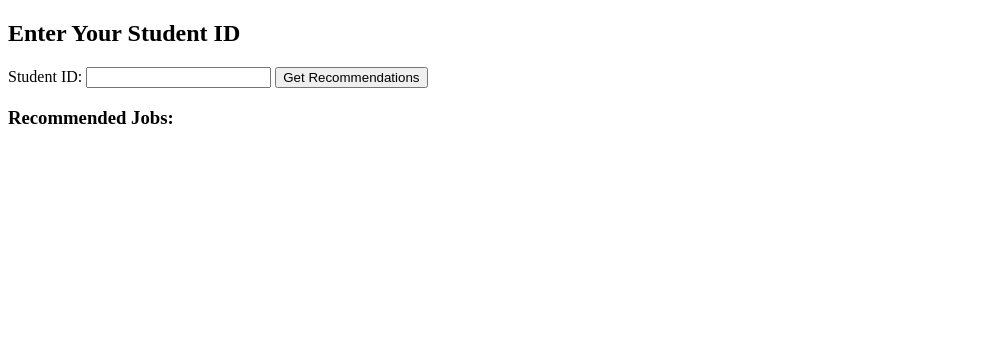
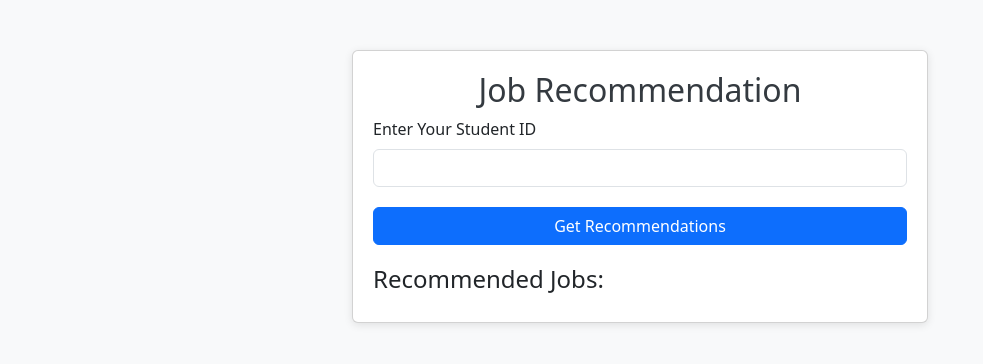
Before and after one commit to Tech-Volve/job_recommendation_system, a Django app: page /recommend/ in a window 1280 px wide. Shown: the top 364 px of the page, without its empty margins (0-983 px from the left). Run offline with Django 5.2, Linux system fonts and the light colour scheme.

Commit message:
enhance job recommendation page with Bootstrap styling and improved layout

```diff
--- a/job_recommendation/recommendations/templates/recommend.html
+++ b/job_recommendation/recommendations/templates/recommend.html
@@ -4,17 +4,62 @@
     <meta charset="UTF-8">
     <meta name="viewport" content="width=device-width, initial-scale=1.0">
     <title>Job Recommendation</title>
+    <!-- Bootstrap CDN for styling -->
+    <link href="https://cdn.jsdelivr.net/npm/bootstrap@5.3.0-alpha1/dist/css/bootstrap.min.css" rel="stylesheet">
+    <style>
+        body {
+            background-color: #f8f9fa;
+            padding-top: 50px;
+        }
+        .container {
+            max-width: 600px;
+            margin: auto;
+        }
+        .card {
+            padding: 20px;
+            background-color: #ffffff;
+            box-shadow: 0 2px 8px rgba(0, 0, 0, 0.1);
+        }
+        h2 {
+            color: #343a40;
+        }
+        .form-control {
+            margin-bottom: 20px;
+        }
+        .btn {
+            width: 100%;
+        }
+        .recommendations-list {
+            margin-top: 20px;
+        }
+        .recommendations-list li {
+            padding: 10px;
+            background-color: #f1f1f1;
+            margin-bottom: 8px;
+            border-radius: 5px;
+        }
+    </style>
 </head>
 <body>
-    <h2>Enter Your Student ID</h2>
-    <form id="recommendation-form">
-        <label for="student_id">Student ID:</label>
-        <input type="text" id="student_id" name="student_id" required>
-        <button type="submit">Get Recommendations</button>
-    </form>
+    <div class="container">
+        <div class="card">
+            <h2 class="text-center">Job Recommendation</h2>
+            <form id="recommendation-form">
+                <div class="mb-3">
+                    <label for="student_id" class="form-label">Enter Your Student ID</label>
+                    <input type="text" id="student_id" name="student_id" class="form-control" required>
+                </div>
+                <button type="submit" class="btn btn-primary">Get Recommendations</button>
+            </form>
 
-    <h3>Recommended Jobs:</h3>
-    <ul id="recommendations-list"></ul>
+            <div id="recommendations" class="recommendations-list">
+                <h4>Recommended Jobs:</h4>
+                <ul id="recommendations-list" class="list-group">
+                    <!-- Recommendations will be added here dynamically -->
+                </ul>
+            </div>
+        </div>
+    </div>
 
     <script>
         document.getElementById("recommendation-form").addEventListener("submit", function(event) {
@@ -27,14 +72,26 @@
                     let recommendationsList = document.getElementById("recommendations-list");
                     recommendationsList.innerHTML = "";
 
-                    data.recommended_jobs.forEach(job => {
+                    if (data.recommended_jobs.length === 0) {
                         let li = document.createElement("li");
-                        li.textContent = job;
+                        li.classList.add("list-group-item");
+                        li.textContent = "No job recommendations available for this student.";
                         recommendationsList.appendChild(li);
-                    });
+                    } else {
+                        data.recommended_jobs.forEach(job => {
+                            let li = document.createElement("li");
+                            li.classList.add("list-group-item");
+                            li.textContent = job;
+                            recommendationsList.appendChild(li);
+                        });
+                    }
                 })
                 .catch(error => console.error("Error fetching recommendations:", error));
         });
     </script>
+
+    <!-- Bootstrap JS and dependencies -->
+    <script src="https://cdn.jsdelivr.net/npm/@popperjs/core@2.11.6/dist/umd/popper.min.js"></script>
+    <script src="https://cdn.jsdelivr.net/npm/bootstrap@5.3.0-alpha1/dist/js/bootstrap.min.js"></script>
 </body>
 </html>
```
